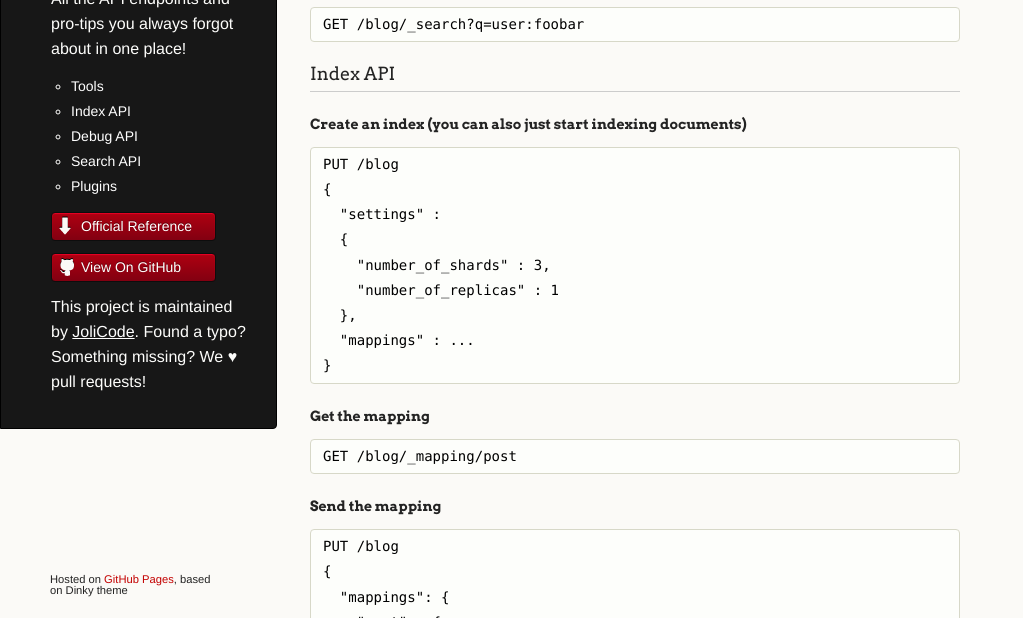
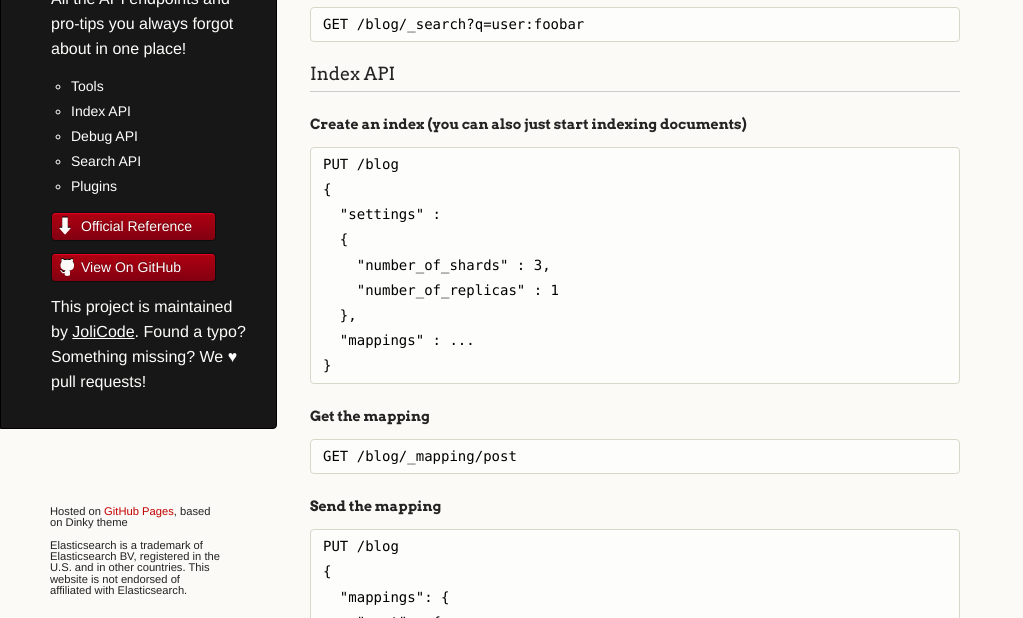
Before and after one commit to jolicode/elasticsearch-cheatsheet, a plain HTML site: page index.html in a window 1280 px wide. Shown: the part 182-800 px from the top of the page, without its empty margins (0-1023 px from the left). Drawn offline with Linux system fonts and the light colour scheme.

Commit message:
Add trademark mentions to respect http://www.elasticsearch.org/trademarks/

```diff
--- a/index.html
+++ b/index.html
@@ -272,6 +272,9 @@
 
       <footer>
         <p><small>Hosted on <a href="http://pages.github.com">GitHub Pages</a>, based on Dinky theme</small></p>
+
+        <p>Elasticsearch is a trademark of Elasticsearch BV, registered in the U.S. and in other countries.
+          This website is not endorsed of affiliated with Elasticsearch.</p>
       </footer>
     </div>
     <!--[if !IE]><script>fixScale(document);</script><![endif]-->
```
